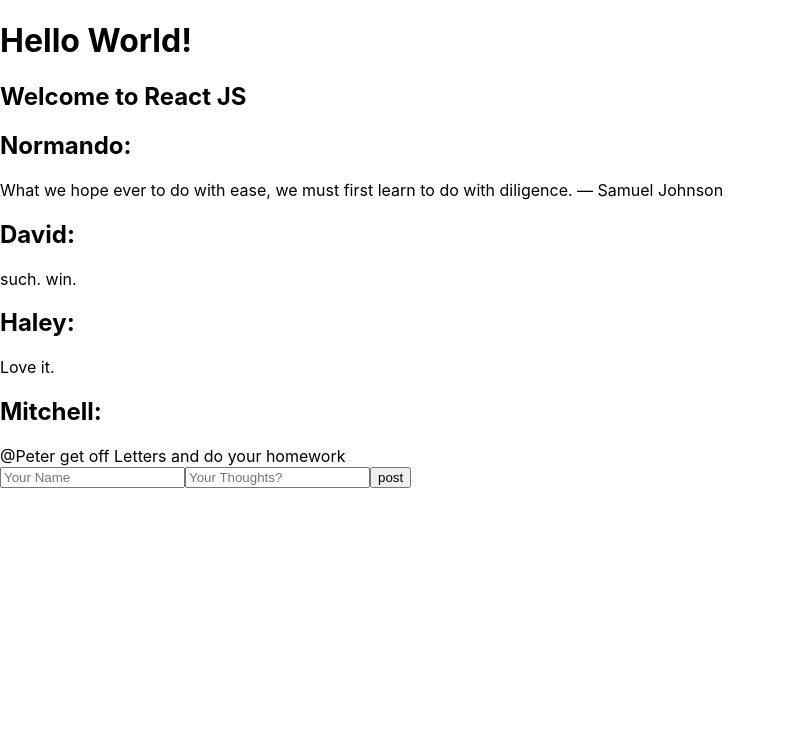
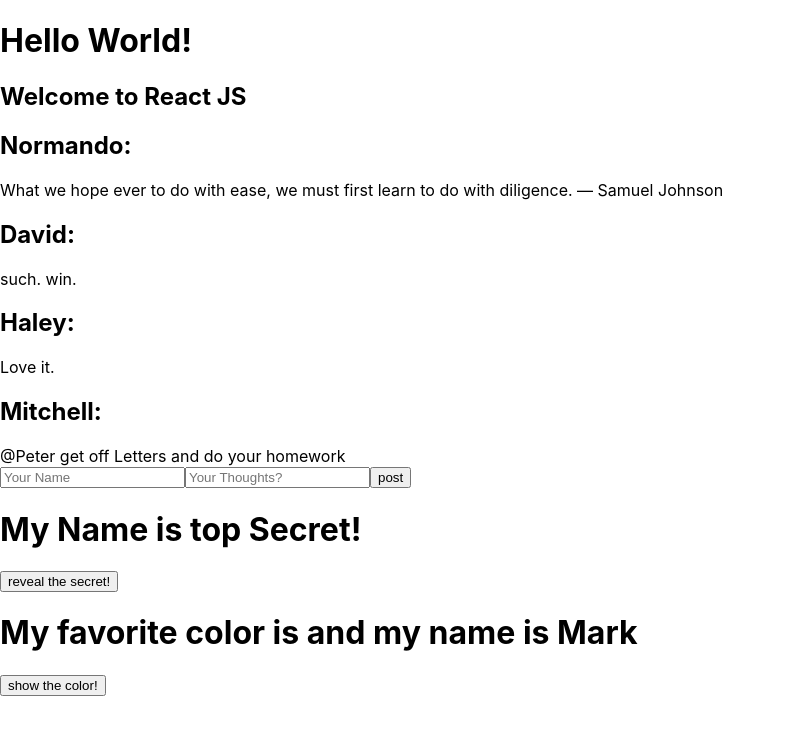
Before and after one commit to JavaTechnology9/React-JS, a React (Create React App) app in the folder react-app/: page / in a window 1280 px wide. Shown: the top 734 px of the page, without its empty margins (0-785 px from the left). Built offline with nearby package versions, Linux system fonts and the light colour scheme.

Commit message:
State example

```diff
--- /dev/null
+++ b/react-app/src/State/Secret.js
@@ -0,0 +1,21 @@
+import React from "react";
+export default class Secret extends React.Component {
+    constructor(props) {
+        super(props);
+        this.state = {
+            name: 'top Secret!'
+        }
+        this.onButtonClick = this.onButtonClick.bind(this);
+    }
+    onButtonClick() {
+        this.setState({
+            name: 'Changing the state value =Mark'
+        })
+    }
+    render() {
+        return (<div>
+            <h1>My Name is {this.state.name}</h1>
+            <button onClick={this.onButtonClick}> reveal the secret!</button>
+        </div>);
+    }
+}
--- /dev/null
+++ b/react-app/src/State/ShallowMerge.js
@@ -0,0 +1,32 @@
+import React from "react";
+export default class ShallowMerge extends React.Component {
+    constructor(props) {
+        super(props);
+        this.state = {
+            user: {
+                name: 'Mark',
+                colors: {
+                    favorite: ''
+                }
+            }
+        }
+        this.onButtonClick = this.onButtonClick.bind(this);
+    }
+    onButtonClick() {
+        this.setState({
+            user: {
+                colors: {
+                    favorite: 'blue'
+                }
+            }
+        })
+    }
+    render() {
+        return (<div>
+            <h1>My favorite color is {this.state.user.colors.favorite} and my
+                name is {this.state.user.name}</h1>
+            <button onClick={this.onButtonClick}>show the color!</button>
+        </div>);
+
+    }
+}
--- a/react-app/src/index.js
+++ b/react-app/src/index.js
@@ -4,6 +4,8 @@ import './index.css';
 import App from './App';
 import reportWebVitals from './reportWebVitals';
 import CommentBox from './WithJSX/CommentBox';
+import Secret from './State/Secret';
+import ShallowMerge from './State/ShallowMerge';
 
 
 const root = ReactDOM.createRoot(document.getElementById('root'));
@@ -32,6 +34,8 @@ root.render(
   <React.StrictMode>
     <App />
     <CommentBox comments={data.comments} post={data.post}/>
+    <Secret/>
+    <ShallowMerge/>
   </React.StrictMode>
 );
 // Initial commit
```
